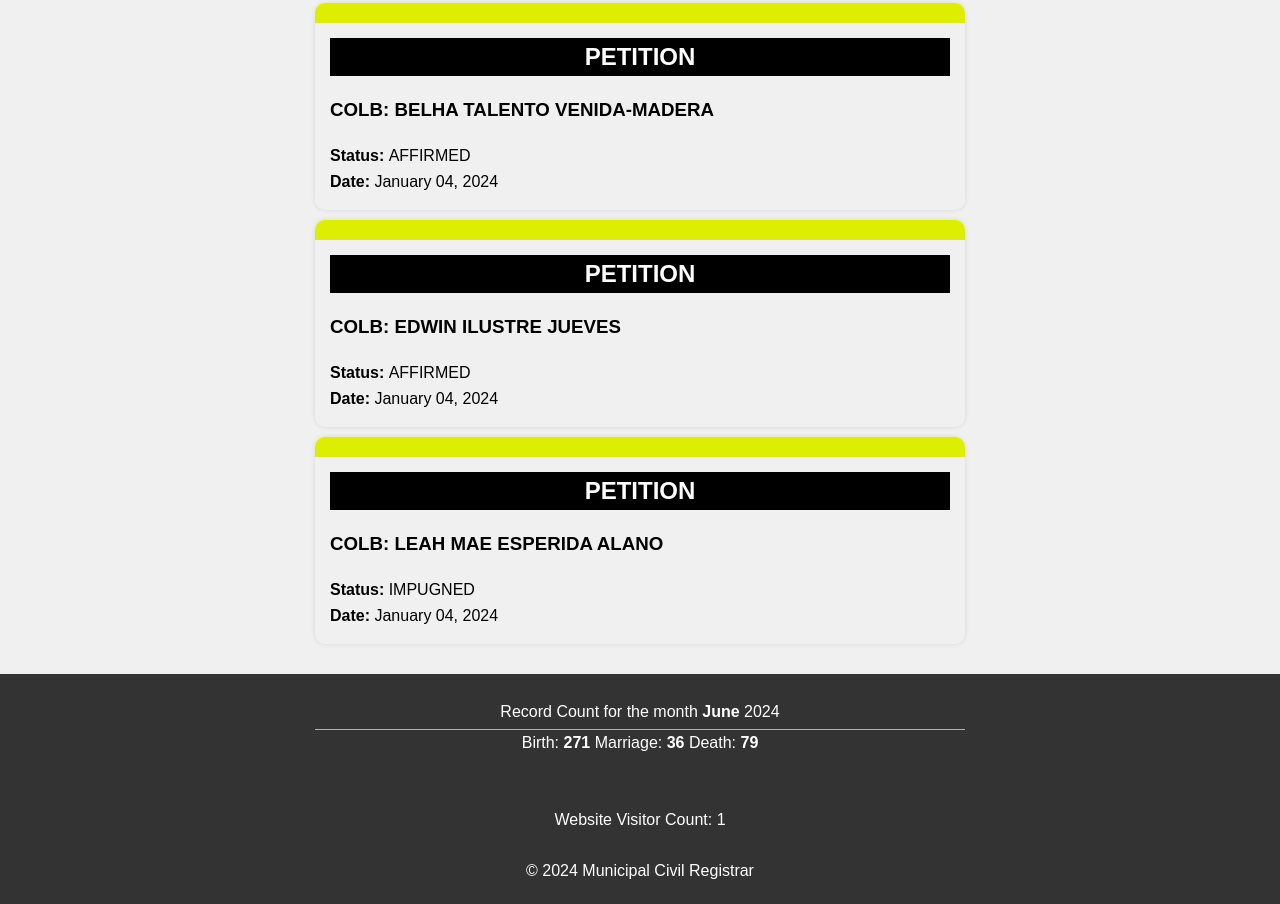
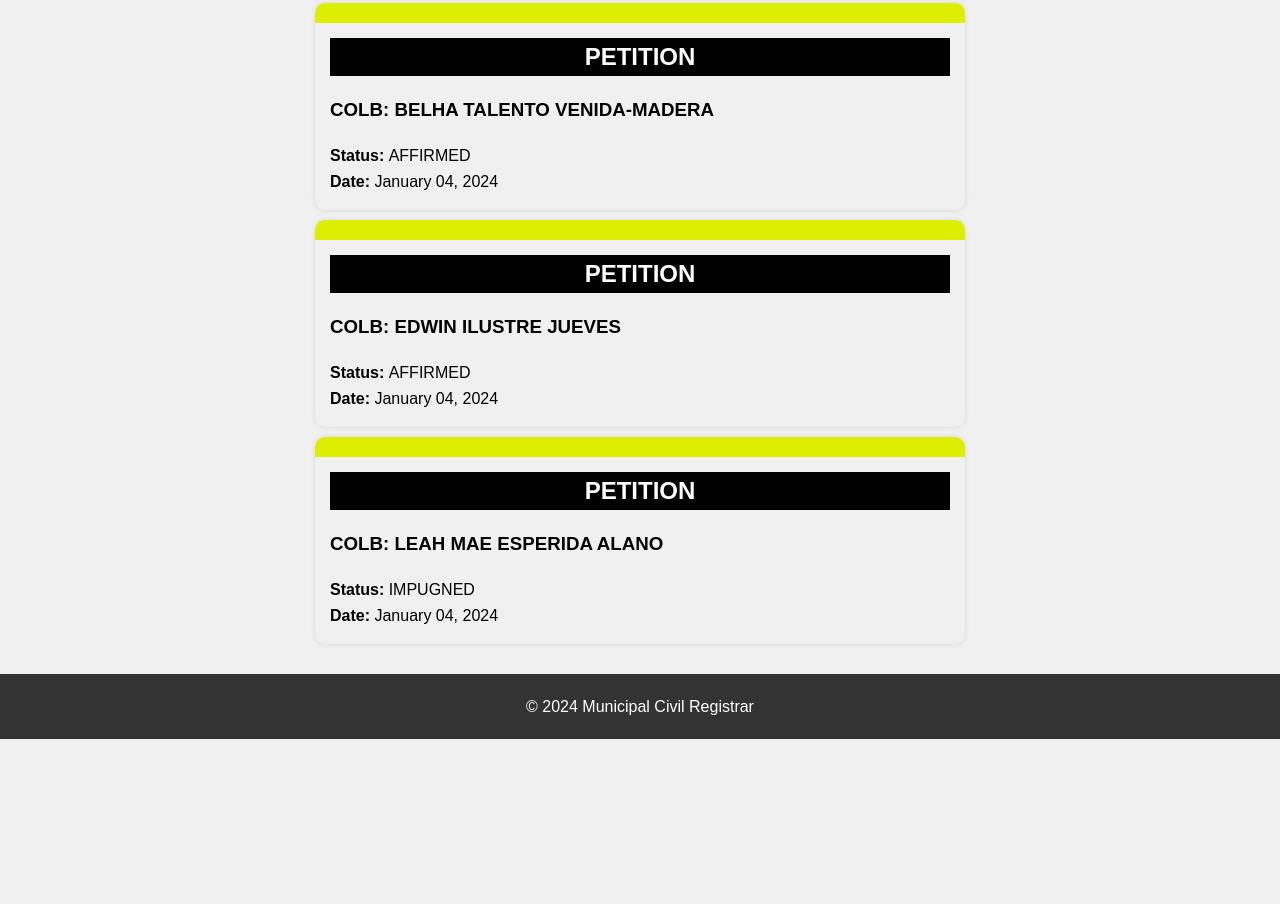
Before and after one commit to McroCapalonga/info, a plain HTML site: page Incoming.html in a window 1280 px wide. Shown: the part 7138-8042 px from the top of the page. After the commit the page ends 7877 px from the top, so only its background shows below. Drawn offline with Linux system fonts and the light colour scheme.

Commit message:
Update Incoming.html
remove the count for COLB, COM and COD
remove the count for visitor

```diff
--- a/Incoming.html
+++ b/Incoming.html
@@ -778,7 +778,7 @@
     </main>
 
     <footer>
-        <div class="rcrd" >
+        <!--<div class="rcrd" >
             <div id="cnt">
                 <p>Record Count for the month <b>June</b> 2024</p>
             </div>
@@ -787,9 +787,9 @@
         <br>
             <!--<p>Itong website na ito ay buwanang nag-uupdate </p>
             <p>Pero kung merong mga biglaang announcement o balita ito na pinopost sa itaas </p>-->
-        <br>
+       <!-- <br>
             <p>Website Visitor Count: <span id="visitorCount">0</span></p>
-        <br>
+        <br>-->
             <p>&copy; 2024 Municipal Civil Registrar</p>
     </footer>
     <script>
```
